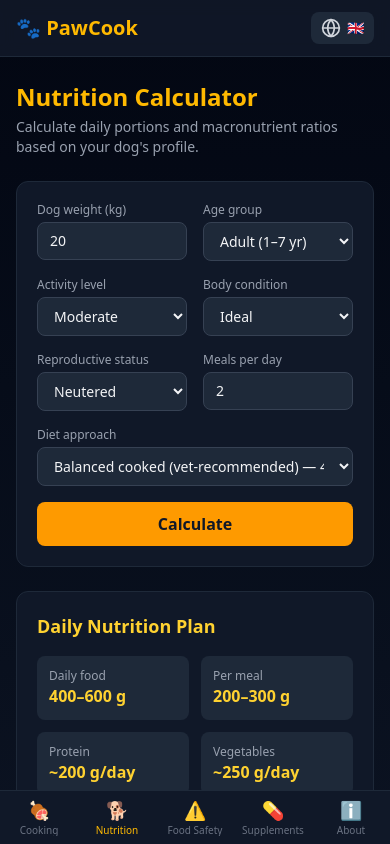
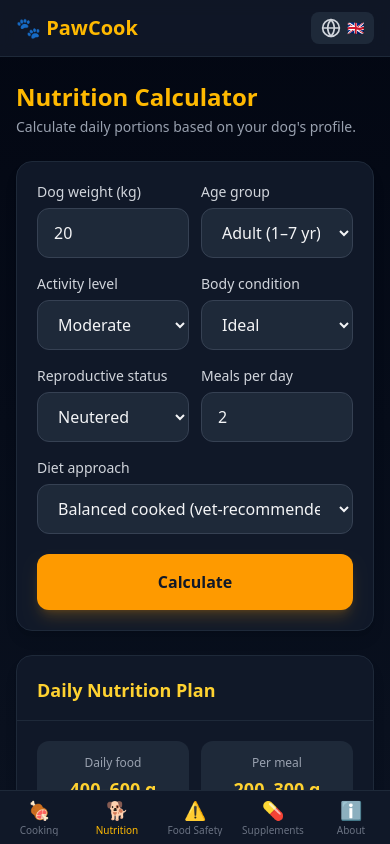
Before and after one commit to SirAllap/pawcook, a React (Vite) app in the folder apps/web/: page /nutrition in a window 390 px wide. Both pictures are taken after a click on the button "Calculate". Shown: the top 844 px of the page. Built offline with nearby package versions, Linux system fonts and the light colour scheme; the HTML template or start-up script is replaced by a standard one.

Commit message:
feat: i18n + mobile-first redesign for NutritionCalculator.tsx

```diff
--- a/apps/web/src/pages/NutritionCalculator.tsx
+++ b/apps/web/src/pages/NutritionCalculator.tsx
@@ -1,6 +1,7 @@
 import { useForm } from 'react-hook-form';
 import { zodResolver } from '@hookform/resolvers/zod';
 import { useState, useEffect } from 'react';
+import { useTranslation } from 'react-i18next';
 import { NutritionInputSchema, type NutritionInput, calculateNutrition, type NutritionResult } from '@pawcook/shared';
 
 const STORAGE_KEY = 'pawcook_nutrition_input';
@@ -24,6 +25,7 @@ function loadSavedValues(): NutritionInput {
 }
 
 export default function NutritionCalculator() {
+  const { t } = useTranslation();
   const [result, setResult] = useState<NutritionResult | null>(null);
 
   const { register, handleSubmit, watch, formState: { errors } } = useForm<NutritionInput>({
@@ -40,114 +42,128 @@ export default function NutritionCalculator() {
     setResult(calculateNutrition(data));
   }
 
-  const inputClass = 'w-full bg-gray-800 border border-gray-700 rounded-lg px-3 py-2 text-sm focus:outline-none focus:ring-2 focus:ring-amber-500';
-  const labelClass = 'block text-xs font-medium text-gray-400 mb-1';
+  const inputClass = 'w-full bg-gray-800 border border-gray-700 rounded-xl px-4 py-3 text-base focus:outline-none focus:ring-2 focus:ring-amber-500 focus:border-transparent transition-all';
+  const labelClass = 'block text-sm font-medium text-gray-300 mb-1.5';
+  const fieldClass = 'space-y-0';
 
   return (
     <div>
-      <h1 className="text-2xl font-bold text-amber-400 mb-1">Nutrition Calculator</h1>
-      <p className="text-gray-400 text-sm mb-6">Calculate daily portions and macronutrient ratios based on your dog's profile.</p>
+      <h1 className="text-2xl font-bold text-amber-400 mb-1">{t('nutrition.title')}</h1>
+      <p className="text-gray-400 text-sm mb-6">{t('nutrition.subtitle')}</p>
 
       <div className="grid grid-cols-1 lg:grid-cols-2 gap-6">
-        <form onSubmit={handleSubmit(onSubmit)} className="space-y-4 bg-gray-900 rounded-xl p-5 border border-gray-800">
-          <div className="grid grid-cols-2 gap-4">
-            <div>
-              <label className={labelClass}>Dog weight (kg)</label>
+        <form onSubmit={handleSubmit(onSubmit)} className="bg-gray-900 rounded-2xl border border-gray-800 shadow-lg overflow-hidden">
+          <div className="p-5 space-y-4">
+            <div className="grid grid-cols-2 gap-3">
+              <div className={fieldClass}>
+                <label className={labelClass}>{t('nutrition.weight')}</label>
                 <input type="number" step="0.1" {...register('weightKg', { valueAsNumber: true })} className={inputClass} />
                 {errors.weightKg && <p className="text-red-400 text-xs mt-1">{errors.weightKg.message}</p>}
               </div>
-            <div>
-              <label className={labelClass}>Age group</label>
+              <div className={fieldClass}>
+                <label className={labelClass}>{t('nutrition.age')}</label>
                 <select {...register('age')} className={inputClass}>
-                <option value="puppy">Puppy (&lt;1 yr)</option>
-                <option value="adult">Adult (1–7 yr)</option>
-                <option value="senior">Senior (7+ yr)</option>
+                  <option value="puppy">{t('nutrition.ages.puppy')}</option>
+                  <option value="adult">{t('nutrition.ages.adult')}</option>
+                  <option value="senior">{t('nutrition.ages.senior')}</option>
                 </select>
               </div>
             </div>
 
-          <div className="grid grid-cols-2 gap-4">
-            <div>
-              <label className={labelClass}>Activity level</label>
+            <div className="grid grid-cols-2 gap-3">
+              <div className={fieldClass}>
+                <label className={labelClass}>{t('nutrition.activity')}</label>
                 <select {...register('activityLevel')} className={inputClass}>
-                <option value="sedentary">Sedentary</option>
-                <option value="moderate">Moderate</option>
-                <option value="active">Active</option>
-                <option value="working">Working</option>
+                  <option value="sedentary">{t('nutrition.activities.sedentary')}</option>
+                  <option value="moderate">{t('nutrition.activities.moderate')}</option>
+                  <option value="active">{t('nutrition.activities.active')}</option>
+                  <option value="working">{t('nutrition.activities.working')}</option>
                 </select>
               </div>
-            <div>
-              <label className={labelClass}>Body condition</label>
+              <div className={fieldClass}>
+                <label className={labelClass}>{t('nutrition.bodyCondition')}</label>
                 <select {...register('bodyCondition')} className={inputClass}>
-                <option value="underweight">Underweight</option>
-                <option value="ideal">Ideal</option>
-                <option value="overweight">Overweight</option>
+                  <option value="underweight">{t('nutrition.conditions.underweight')}</option>
+                  <option value="ideal">{t('nutrition.conditions.ideal')}</option>
+                  <option value="overweight">{t('nutrition.conditions.overweight')}</option>
                 </select>
               </div>
             </div>
 
-          <div className="grid grid-cols-2 gap-4">
-            <div>
-              <label className={labelClass}>Reproductive status</label>
+            <div className="grid grid-cols-2 gap-3">
+              <div className={fieldClass}>
+                <label className={labelClass}>{t('nutrition.reproStatus')}</label>
                 <select {...register('reproductiveStatus')} className={inputClass}>
-                <option value="neutered">Neutered</option>
-                <option value="intact">Intact</option>
-                <option value="pregnant">Pregnant</option>
-                <option value="lactating">Lactating</option>
+                  <option value="neutered">{t('nutrition.reproStatuses.neutered')}</option>
+                  <option value="intact">{t('nutrition.reproStatuses.intact')}</option>
+                  <option value="pregnant">{t('nutrition.reproStatuses.pregnant')}</option>
+                  <option value="lactating">{t('nutrition.reproStatuses.lactating')}</option>
                 </select>
               </div>
-            <div>
-              <label className={labelClass}>Meals per day</label>
+              <div className={fieldClass}>
+                <label className={labelClass}>{t('nutrition.mealsPerDay')}</label>
                 <input type="number" min="1" max="4" {...register('mealsPerDay', { valueAsNumber: true })} className={inputClass} />
               </div>
             </div>
 
-          <div>
-            <label className={labelClass}>Diet approach</label>
+            <div className={fieldClass}>
+              <label className={labelClass}>{t('nutrition.dietApproach')}</label>
               <select {...register('macroProfile')} className={inputClass}>
-              <option value="balanced_cooked">Balanced cooked (vet-recommended) — 40% protein / 50% veg / 10% starch</option>
-              <option value="high_protein">High-protein cooked — 50% protein / 30% veg / 15% starch</option>
-              <option value="pmr">PMR 80-10-10 (advanced)</option>
+                <option value="balanced_cooked">{t('nutrition.diets.balanced_cooked')}</option>
+                <option value="high_protein">{t('nutrition.diets.high_protein')}</option>
+                <option value="pmr">{t('nutrition.diets.pmr')}</option>
               </select>
             </div>
+          </div>
 
-          <button type="submit" className="w-full bg-amber-500 hover:bg-amber-400 text-gray-900 font-semibold py-2.5 rounded-lg transition-colors">
-            Calculate
+          <div className="px-5 pb-5">
+            <button
+              type="submit"
+              className="w-full bg-amber-500 hover:bg-amber-400 active:scale-95 text-gray-900 font-bold py-4 rounded-xl text-base transition-all shadow-lg shadow-amber-500/20"
+            >
+              {t('common.calculate')}
             </button>
+          </div>
         </form>
 
         {result && (
-          <div className="print-card bg-gray-900 rounded-xl p-5 border border-gray-800 space-y-4">
-            <h2 className="font-bold text-lg text-amber-300">Daily Nutrition Plan</h2>
+          <div className="print-card bg-gray-900 rounded-2xl border border-gray-800 shadow-lg overflow-hidden">
+            <div className="px-5 pt-5 pb-4 border-b border-gray-800">
+              <h2 className="font-bold text-lg text-amber-300">{t('nutrition.dailyPlan')}</h2>
+            </div>
 
-            <div className="grid grid-cols-2 gap-3">
+            <div className="p-5">
+              <div className="grid grid-cols-2 gap-3 mb-5">
                 {[
-                { label: 'Daily food', value: `${result.dailyFoodGrams.min}–${result.dailyFoodGrams.max} g` },
-                { label: 'Per meal', value: `${result.perMealGrams.min}–${result.perMealGrams.max} g` },
-                { label: 'Protein', value: `~${result.macros.proteinG} g/day` },
-                { label: 'Vegetables', value: `~${result.macros.vegG} g/day` },
-                { label: 'Calcium needed', value: `~${result.calciumMg} mg/day` },
-                { label: 'Omega-3 target', value: `~${result.omega3Mg} mg EPA+DHA` },
-              ].map(({ label, value }) => (
-                <div key={label} className="bg-gray-800 rounded-lg p-3">
-                  <p className="text-xs text-gray-400">{label}</p>
-                  <p className="text-base font-semibold text-amber-300">{value}</p>
+                  { key: 'nutrition.dailyFood', value: `${result.dailyFoodGrams.min}–${result.dailyFoodGrams.max} g` },
+                  { key: 'nutrition.perMeal', value: `${result.perMealGrams.min}–${result.perMealGrams.max} g` },
+                  { key: 'nutrition.protein', value: `~${result.macros.proteinG} g/day` },
+                  { key: 'nutrition.vegetables', value: `~${result.macros.vegG} g/day` },
+                  { key: 'nutrition.calciumNeeded', value: `~${result.calciumMg} mg/day` },
+                  { key: 'nutrition.omega3Target', value: `~${result.omega3Mg} mg` },
+                ].map(({ key, value }) => (
+                  <div key={key} className="bg-gray-800 rounded-xl p-3.5 text-center">
+                    <p className="text-xs text-gray-400 mb-1">{t(key)}</p>
+                    <p className="text-lg font-bold text-amber-300">{value}</p>
                   </div>
                 ))}
               </div>
 
-            <div>
-              <h3 className="text-xs font-semibold text-gray-400 uppercase tracking-wide mb-2">Notes</h3>
-              <ul className="space-y-1">
+              <div className="mb-4">
+                <h3 className="text-xs font-semibold text-gray-400 uppercase tracking-wide mb-2">{t('nutrition.notes')}</h3>
+                <div className="bg-gray-800 rounded-xl p-3.5 space-y-1.5">
                   {result.notes.map((n, i) => (
-                  <li key={i} className="text-sm text-gray-300 flex gap-2"><span className="text-amber-500">•</span>{n}</li>
+                    <p key={i} className="text-sm text-gray-300 flex gap-2">
+                      <span className="text-amber-500 shrink-0">•</span>{n}
+                    </p>
                   ))}
-              </ul>
+                </div>
               </div>
 
               <p className="text-xs text-gray-500 border-t border-gray-800 pt-3">
-              ⚠️ This tool provides general guidance only. Consult a board-certified veterinary nutritionist (ACVN) for long-term homemade feeding or any dog with a medical condition.
+                ⚠️ {t('nutrition.vetDisclaimer')}
               </p>
+            </div>
           </div>
         )}
       </div>
```
Lines whose indentation alone changed are shown as unchanged.
